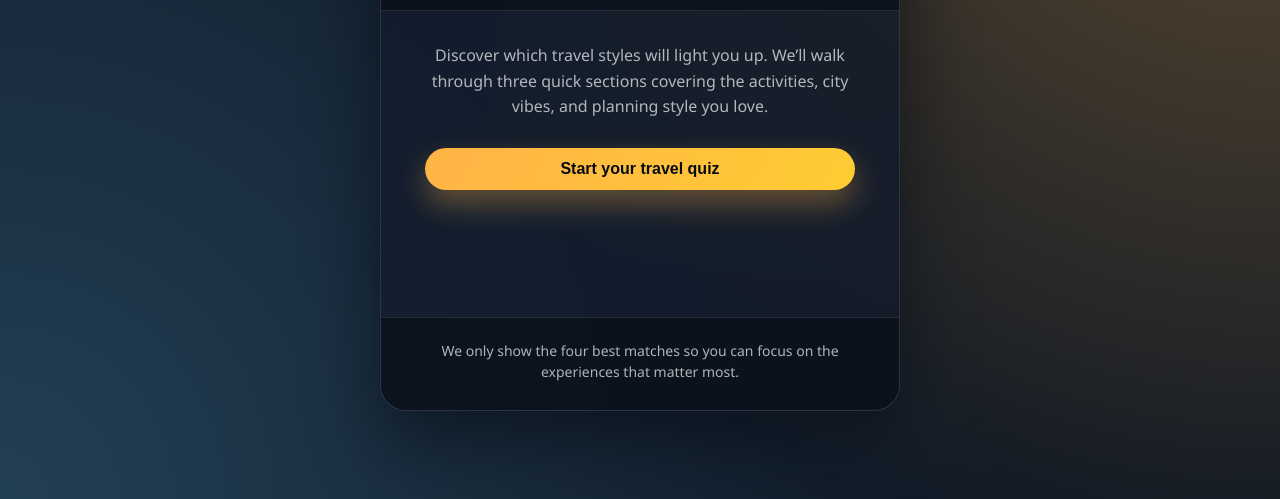
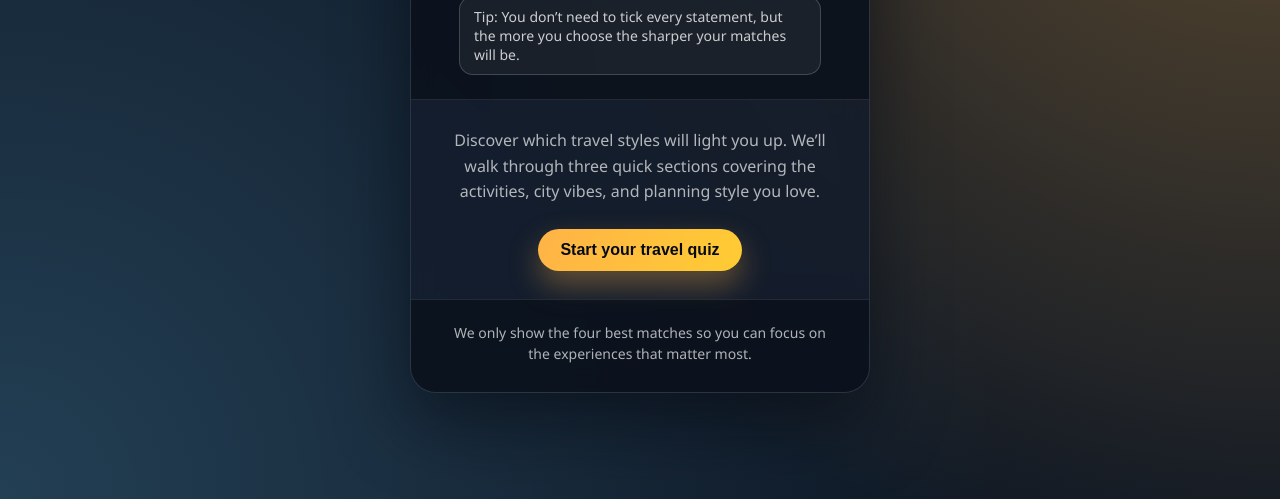
Before and after one commit to NATKA2241-1/Final-Project, a plain HTML site: page index.html in a window 1280 px wide. Shown: the part 301-800 px from the top of the page. Drawn offline with Linux system fonts and the light colour scheme.

Commit message:
Refine travel quiz wizard layout

```diff
--- a/index.html
+++ b/index.html
@@ -34,7 +34,7 @@
     }
 
     main {
-      width: min(520px, 100%);
+      width: min(460px, 100%);
     }
 
     .quiz-card {
@@ -46,7 +46,7 @@
       backdrop-filter: blur(12px);
       display: grid;
       grid-template-rows: auto 1fr auto;
-      min-height: 640px;
+      min-height: 560px;
     }
 
     header {
@@ -83,18 +83,25 @@
 
     .panel {
       display: none;
-      padding: 32px clamp(20px, 6vw, 44px);
+      padding: 28px clamp(20px, 6vw, 40px);
     }
 
     .panel.active {
-      display: grid;
-      gap: 28px;
-      align-content: start;
+      display: flex;
+      flex-direction: column;
+      gap: 24px;
     }
 
     .start-screen {
       text-align: center;
       gap: 20px;
+      justify-items: center;
+    }
+
+    .start-screen.active {
+      display: grid;
+      align-content: center;
+      justify-items: center;
     }
 
     .start-screen p {
@@ -103,8 +110,10 @@
       line-height: 1.6;
     }
 
-    form {
-      gap: 28px;
+    form.panel.active {
+      display: flex;
+      flex-direction: column;
+      flex: 1;
     }
 
     .progress {
@@ -223,6 +232,7 @@
     .nav-controls {
       display: flex;
       gap: 12px;
+      margin-top: auto;
     }
 
     .nav-controls button {
```
